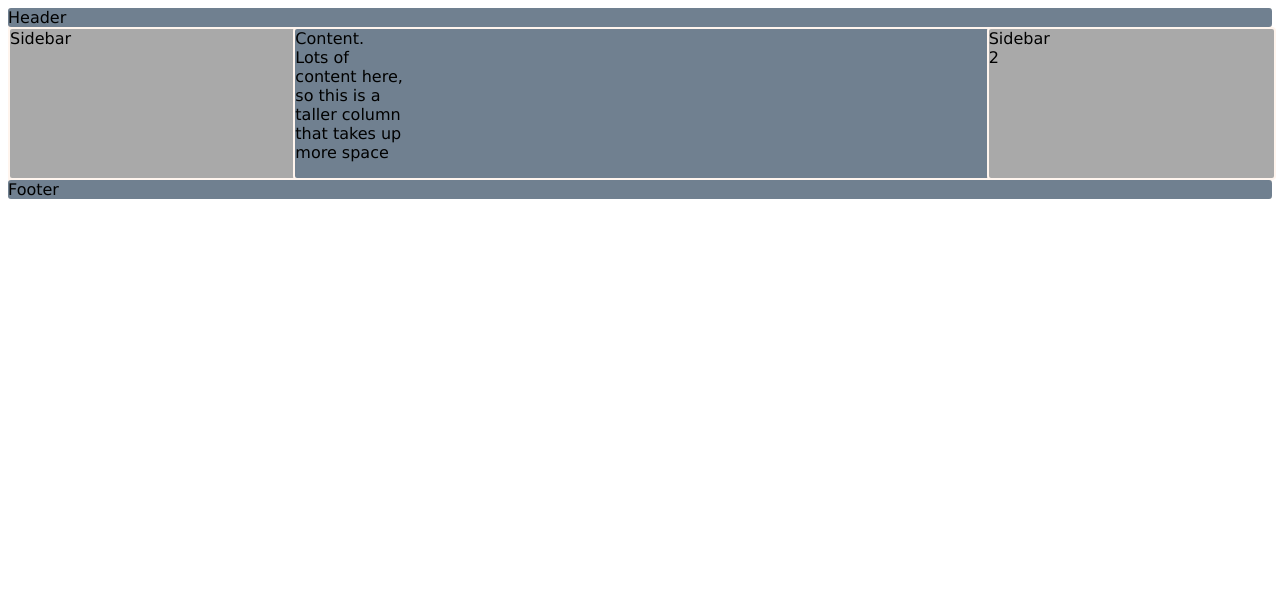
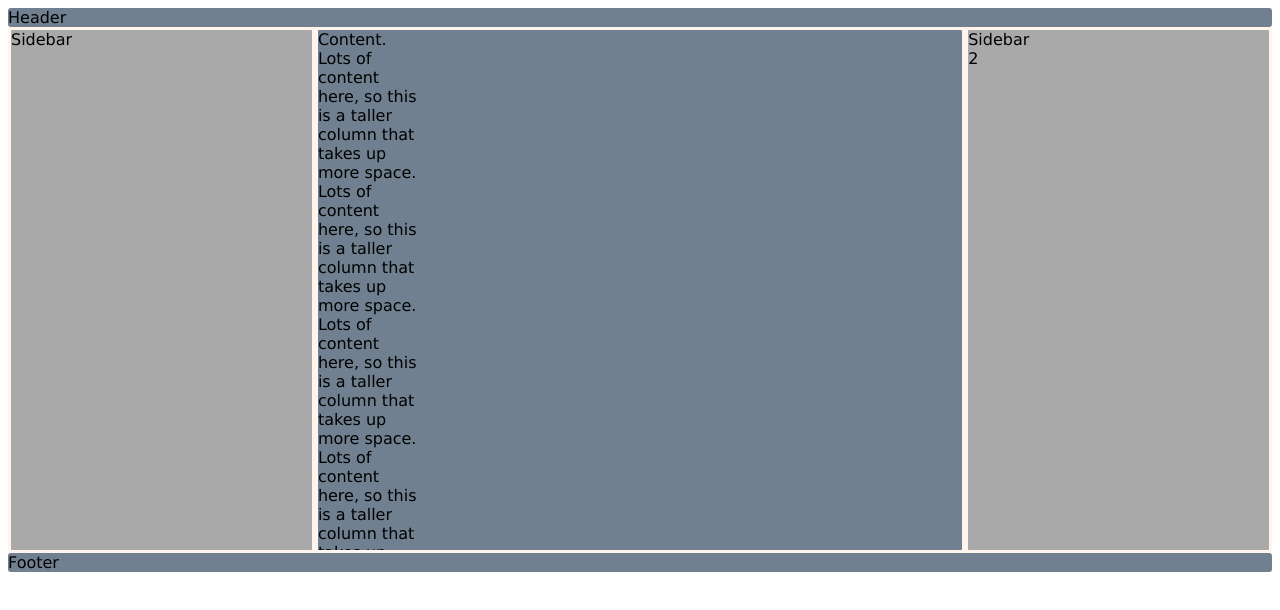
Before and after one commit to tmaryon/vschool, a plain HTML site: page mod1/grid_prac/media.html in a window 1280 px wide. Drawn offline with Linux system fonts and the light colour scheme.

Commit message:
Modified grid_prac (mod1), added zen (mod2) & reduce (mod2)

```diff
--- a/mod1/grid_prac/media.css
+++ b/mod1/grid_prac/media.css
@@ -1,14 +1,5 @@
 body {
     font-family: Verdana, Geneva, Tahoma, sans-serif;
-}
-
-#grid-container {
-    background-color: seashell;
-    display: grid;
-}
-
-div {
-    border-radius: 3px;
 }
 
 @media only screen and (min-width: 400px) {
@@ -17,16 +8,12 @@ div {
         display: grid;
     }
 
-    div {
-        border-radius: 3px;
-    }
-
     #grid-container > div {
         display: grid;
-        border: 2px solid seashell;
+        border-radius: 3px;
         grid-gap: 5px;
         grid-template-columns: 1fr;
-        grid-template-rows: repeat(6, auto);
+        grid-template-rows: repeat(5, 1fr);
     }
 
     header {
@@ -75,10 +62,6 @@ div {
         grid-template-rows: repeat(5, auto);
     }
 
-    div {
-        border-radius: 3px;
-    }
-
     header {
         grid-column: 1 / 4;
         grid-row: 1 / 2;
@@ -113,17 +96,17 @@ div {
 }
 
 @media only screen and (min-width: 1000px) {
-    #grid-container > div {
-        border: 2px solid seashell;
-        border-radius: 4px;
-        grid-gap: 4px;
-        grid-template-columns: repeat(6, 1fr);
-        grid-template-rows: repeat(5, auto);
-        width: 100%;
+    #grid-container {
+        background-color: seashell;
+        display: grid;
     }
 
-    div {
-        border-radius: 3px;
+    #grid-container > div {
+        border: 3px solid seashell;
+        border-radius: 4px;
+        grid-gap: 5px;
+        grid-template-columns: repeat(6, 1fr);
+        grid-template-rows: repeat(5, 100px);
     }
 
     header {
@@ -136,7 +119,6 @@ div {
         grid-column: 1 / 2;
         grid-row: 2 / 3;
         background-color: darkgray;
-        grid-gap: 4px;
         border-radius: 3px;
     }
 
@@ -144,6 +126,7 @@ div {
         grid-column: 2 / 5;
         grid-row: 2 / 3;
         background-color: slategray;
+        overflow-y: scroll;
     }
 
     #sidebar2 {
@@ -157,6 +140,5 @@ div {
         grid-row: 5 / 6;
         background-color: slategray;
         border-radius: 3px;
-        grid-gap: 5px;
     }
 }
--- a/mod1/grid_prac/media.html
+++ b/mod1/grid_prac/media.html
@@ -10,7 +10,8 @@
     <div id="grid-container">
         <header>Header</header>
         <div id="sidebar">Sidebar</div>
-        <div id="content">Content. <br />Lots of content here, so this is a taller column that takes up more space
+        <div id="content">Content. <br />
+            Lots of content here, so this is a taller column that takes up more space.  Lots of content here, so this is a taller column that takes up more space.  Lots of content here, so this is a taller column that takes up more space.  Lots of content here, so this is a taller column that takes up more space.  Lots of content here, so this is a taller column that takes up more space.  Lots of content here, so this is a taller column that takes up more space.  Lots of content here, so this is a taller column that takes up more space.  Lots of content here, so this is a taller column that takes up more space.  Lots of content here, so this is a taller column that takes up more space.
         </div>
         <div id="sidebar2">Sidebar 2</div>
         <footer>Footer</footer>
--- a/mod2/reduce/reduce.js
+++ b/mod2/reduce/reduce.js
@@ -5,7 +5,7 @@ function total(arr) {
     return arr.reduce((final, num) => final += num, 0)
 }
 //test
-console.log(total([1,2,3])); // 6
+console.log(total([1,2,3,5,6,7,8,9,10])); // 6
 
 // string concat
 function stringConcat(arr) {
```
Also changed, not shown: mod2/zen/bamboo.png (added), mod2/zen/contours-opaque.png (added), mod2/zen/contours.png (added), mod2/zen/enso.svg (added), mod2/zen/gridlines-opaque.png (added), mod2/zen/gridlines.png (added), mod2/zen/huntington.jpg (added), mod2/zen/index.html (added), mod2/zen/koi.jpg (added), mod2/zen/noise.png (added), mod2/zen/style.css (added), 1 other file.
